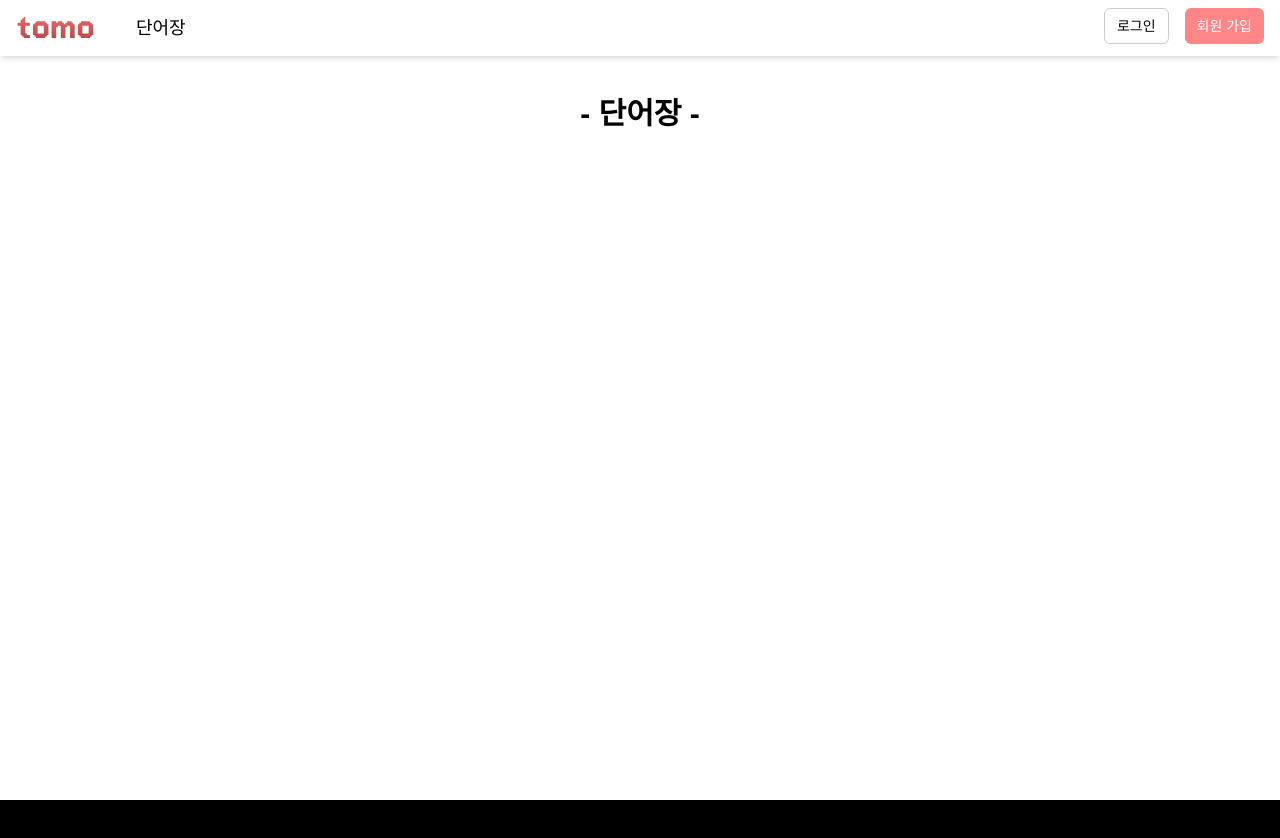
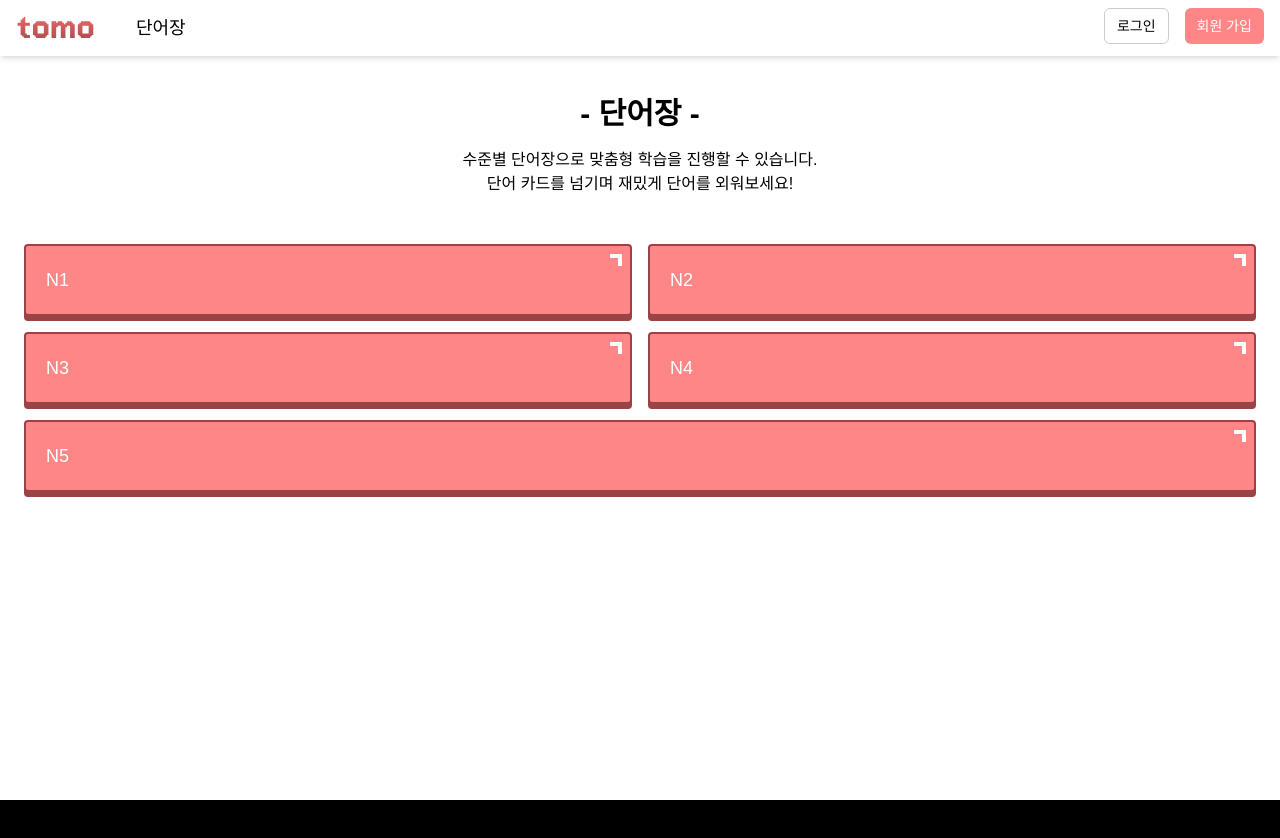
Before and after one commit to juriikim/tomo, a Next.js app: page /words in a window 1280 px wide. Shown: the top 838 px of the page. Built offline with nearby package versions, Linux system fonts and the light colour scheme; a web font is replaced by a local one.

Commit message:
Feat: 단어장 목록 페이지 추가

```diff
--- a/src/app/words/page.tsx
+++ b/src/app/words/page.tsx
@@ -4,10 +4,27 @@ import Loading from '@/app/loading'
 import TypographyH2 from '@/components/layout/typographyH2'
 
 export default function WordsPage() {
+  const wordsBooks = ['N1', 'N2', 'N3', 'N4', 'N5']
   return (
     <Suspense fallback={<Loading />}>
       <PageLayout>
         <TypographyH2>- 단어장 -</TypographyH2>
+        <p className="mt-4 text-center">
+          수준별 단어장으로 맞춤형 학습을 진행할 수 있습니다.
+        </p>
+        <p className="text-center">
+          단어 카드를 넘기며 재밌게 단어를 외워보세요!
+        </p>
+        <ul className="my-10 grid grid-rows-3 sm:grid-cols-2">
+          {wordsBooks.map((book, index) => (
+            <li
+              key={index}
+              className={`shadow-drop relative m-2 cursor-pointer rounded border-2 border-muted-foreground bg-primary-foreground p-4 text-lg text-primary shadow-muted-foreground transition-all before:absolute before:right-2 before:top-2 before:h-3 before:w-3 before:bg-white after:absolute after:right-3 after:top-3 after:h-3 after:w-3 after:bg-primary-foreground hover:translate-y-2 hover:shadow-none sm:p-5 ${index === 4 && 'sm:col-start-1 sm:col-end-3'}`}
+            >
+              {book}
+            </li>
+          ))}
+        </ul>
       </PageLayout>
     </Suspense>
   )
--- a/tailwind.config.ts
+++ b/tailwind.config.ts
@@ -81,6 +81,9 @@ export default {
         '400': '400ms',
         '600': '600ms',
       },
+      boxShadow: {
+        drop: '0px 5px 0px 0px black',
+      },
     },
   },
   plugins: [animate],
```
